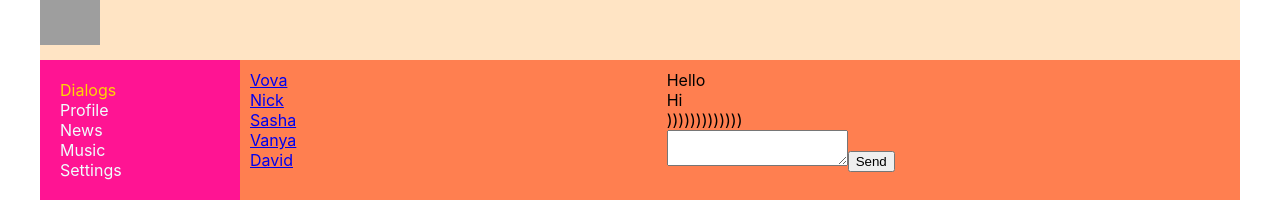
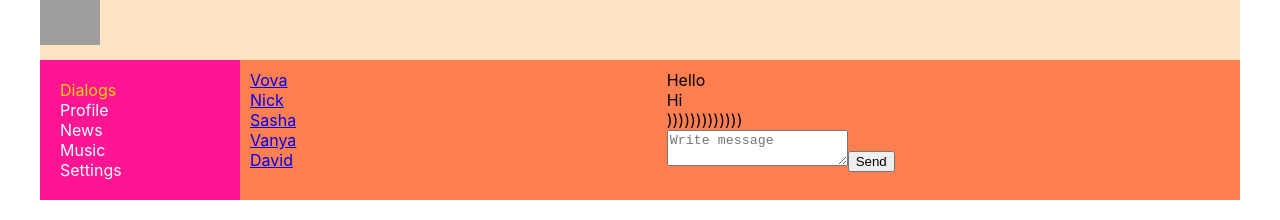
Before and after one commit to hlushpenko/react_, a React (Create React App) app: page /dialogs in a window 1280 px wide. Shown: the top 220 px of the page. Built offline with nearby package versions, Linux system fonts and the light colour scheme; grey boxes are pictures that could not be loaded.

Commit message:
41. reducers

```diff
--- a/src/App.js
+++ b/src/App.js
@@ -25,9 +25,8 @@ const App = (props) => {
                     />
 
                     <Route path="/dialogs" render={() => <Dialogs
-                        debugger
-                        dialogsData={props.state.messagesPage.dialogs}
-                        messageData={props.state.messagesPage.messages} />}
+                        dialogsData={props.state.messagesPage}
+                        dispatch={props.dispatch} />}
                     />
 
                     <Route path="/news" component={News}/>
--- a/src/components/Dialogs/Dialogs.jsx
+++ b/src/components/Dialogs/Dialogs.jsx
@@ -2,18 +2,25 @@ import React from 'react';
 import s from './Dialogs.module.css';
 import DialogItem from "./DialogItem/DialogItem";
 import Message from "./Message/Message";
+import {sendMessageActionCreator, changeMessageActionCreator} from "../../redux/reducers/messages-reducer";
 
 const Dialogs = (props) => {
-    let dialogs = props.dialogsData.map( d =>  <DialogItem id={d.id} name={d.name}/> );
-    let messages = props.messageData.map( m =>  <Message message={m.message}/> );
+    let dialogs = props.dialogsData.dialogs.map(d => <DialogItem id={d.id} name={d.name}/>);
+    let messages = props.dialogsData.messages.map(m => <Message message={m.message}/>);
 
 
     let newMessageText = React.createRef();
 
-    let sendMessageClickButton = () => {
+
+    let addMessageClickButton = () => {
+        props.dispatch(sendMessageActionCreator());
+    };
+
+    let messageOnChange = () => {
         let text = newMessageText.current.value;
-        alert(text);
+        props.dispatch(changeMessageActionCreator(text));
     };
+
 
     return (
         <div className={s.dialogs}>
@@ -22,8 +29,14 @@ const Dialogs = (props) => {
             </div>
             <div className={s.messages}>
                 {messages}
-                <textarea ref={newMessageText}> </textarea>
-                <button onClick={sendMessageClickButton}>Send</button>
+                <textarea
+                    placeholder="Write message"
+                    value={props.dialogsData.newMessageText}
+                    onChange={messageOnChange}
+                    ref={newMessageText}
+                >
+                </textarea>
+                <button onClick={addMessageClickButton}>Send</button>
             </div>
         </div>
     )
--- a/src/components/Profile/Posts/Posts.jsx
+++ b/src/components/Profile/Posts/Posts.jsx
@@ -1,6 +1,7 @@
 import React from 'react';
 //import s from './Posts.module.css';
 import Post from "./Post/Post";
+import {addPostActionCreator, changePostActionCreator} from "../../../redux/reducers/profile-reducer";
 
 
 const Posts = (props) => {
@@ -9,19 +10,19 @@ const Posts = (props) => {
     let newPostText = React.createRef();
 
     let addPostClickButton = () => {
-        props.dispatch({type: 'ADD-POST'});
+        props.dispatch(addPostActionCreator());
     };
 
     let postOnChange = () => {
         let text = newPostText.current.value;
-        let action = {type: 'UPDATE-NEW-POST-TEXT', newText: text};
-        props.dispatch(action);
+        props.dispatch(changePostActionCreator(text));
     };
 
     return (
         <div>
             <div>
-                <textarea onChange={postOnChange}
+                <textarea placeholder="Write post"
+                          onChange={postOnChange}
                           ref={newPostText}
                           value={props.postsData.newPostText}/>
             </div>
--- /dev/null
+++ b/src/redux/reducers/messages-reducer.js
@@ -0,0 +1,34 @@
+const SEND_MESSAGE = 'SEND-MESSAGE';
+const UPDATE_NEW_MESSAGE_TEXT = 'UPDATE-NEW-MESSAGE-TEXT';
+
+const messagesReducer = (state, action) => {
+    switch (action.type) {
+        case SEND_MESSAGE: {
+            let newMessage = {
+                id: 4,
+                sender_id: 2,
+                message: state.newMessageText
+            };
+            if (newMessage.message) {
+                state.messages.push(newMessage);
+                state.newMessageText = '';
+            }
+            return state;
+        }
+        case UPDATE_NEW_MESSAGE_TEXT: {
+            state.newMessageText = action.newMessageText;
+            return state;
+        }
+        default:
+            return state;
+    }
+};
+
+
+
+export const sendMessageActionCreator = () => ({type: SEND_MESSAGE});
+export const changeMessageActionCreator = (text) =>
+    ({type: UPDATE_NEW_MESSAGE_TEXT, newMessageText: text});
+
+
+export default messagesReducer;
--- /dev/null
+++ b/src/redux/reducers/profile-reducer.js
@@ -0,0 +1,37 @@
+const ADD_POST = 'ADD-POST';
+const UPDATE_NEW_POST_TEXT = 'UPDATE-NEW-POST-TEXT';
+
+const profileReducer = (state, action) => {
+
+    switch (action.type) {
+        case ADD_POST: {
+            let newPost = {
+                id: 5,
+                text: state.newPostText,
+                like: 0
+            };
+            if (newPost.text) {
+                state.posts.push(newPost);
+                state.newPostText = '';
+            }
+            return state;
+        }
+        case UPDATE_NEW_POST_TEXT: {
+            state.newPostText = action.newText;
+            return state;
+        }
+        default:
+            return state;
+    }
+};
+
+
+
+
+
+export const addPostActionCreator = () => ({type: ADD_POST });
+export const changePostActionCreator = (text) =>
+    ({type: UPDATE_NEW_POST_TEXT, newText: text});
+
+
+export default profileReducer;
--- a/src/redux/store.js
+++ b/src/redux/store.js
@@ -1,3 +1,6 @@
+import profileReducer from "./reducers/profile-reducer";
+import messagesReducer from "./reducers/messages-reducer";
+
 let store = {
     _state: {
         profilePage: {
@@ -16,15 +19,15 @@ let store = {
                 {id: 5, name: 'David'}
             ],
             messages: [
-                {id: 1, message: 'Hello'},
-                {id: 2, message: 'Hi'},
-                {id: 3, message: ')))))))))))))'}
-            ]
+                {id: 1, sender_id: 1, message: 'Hello'},
+                {id: 2, sender_id: 2, message: 'Hi'},
+                {id: 3, sender_id: 1, message: ')))))))))))))'}
+            ],
+            newMessageText : ''
         }
     },
 
-    _callSubscriber() {
-    },
+    _callSubscriber() { },
 
     subscriber(observer) {
         this._callSubscriber = observer;  //Спостережувач OBSERVER
@@ -34,29 +37,19 @@ let store = {
     },
 
 
-    dispatch(action) { //type: ADD-POST__
-        switch (action.type) {
-            case 'ADD-POST': {
-                let newPost = {
-                    id: 5,
-                    text: this._state.profilePage.newPostText,
-                    like: 0
-                };
+    dispatch(action) {
 
-                this._state.profilePage.posts.push(newPost);
-                this._state.profilePage.newPostText = '';
-                this._callSubscriber(this._state);
-                break;
-            }
-            case 'UPDATE-NEW-POST-TEXT': {
-                this._state.profilePage.newPostText = action.newText;
-                this._callSubscriber(this._state);
-                break;
-            }
-            default: alert('Failed dispatch');
-        }
+        this._state.profilePage = profileReducer(this._state.profilePage, action);
+        this._state.messagesPage = messagesReducer(this._state.messagesPage, action);
+
+        this._callSubscriber(this._state);
+
     }
 };
+
+
+
+
 
 window.store = store;
 
```
